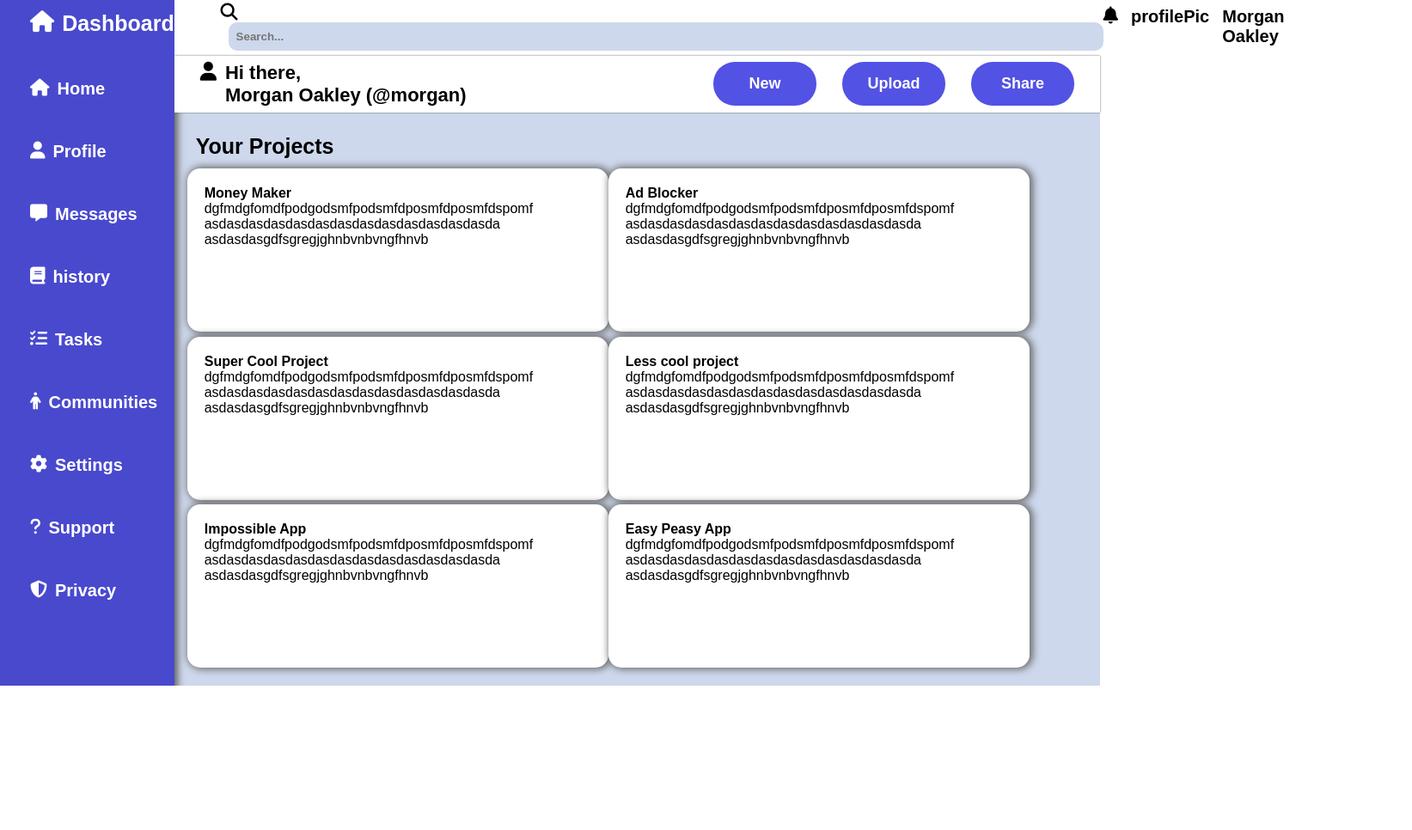
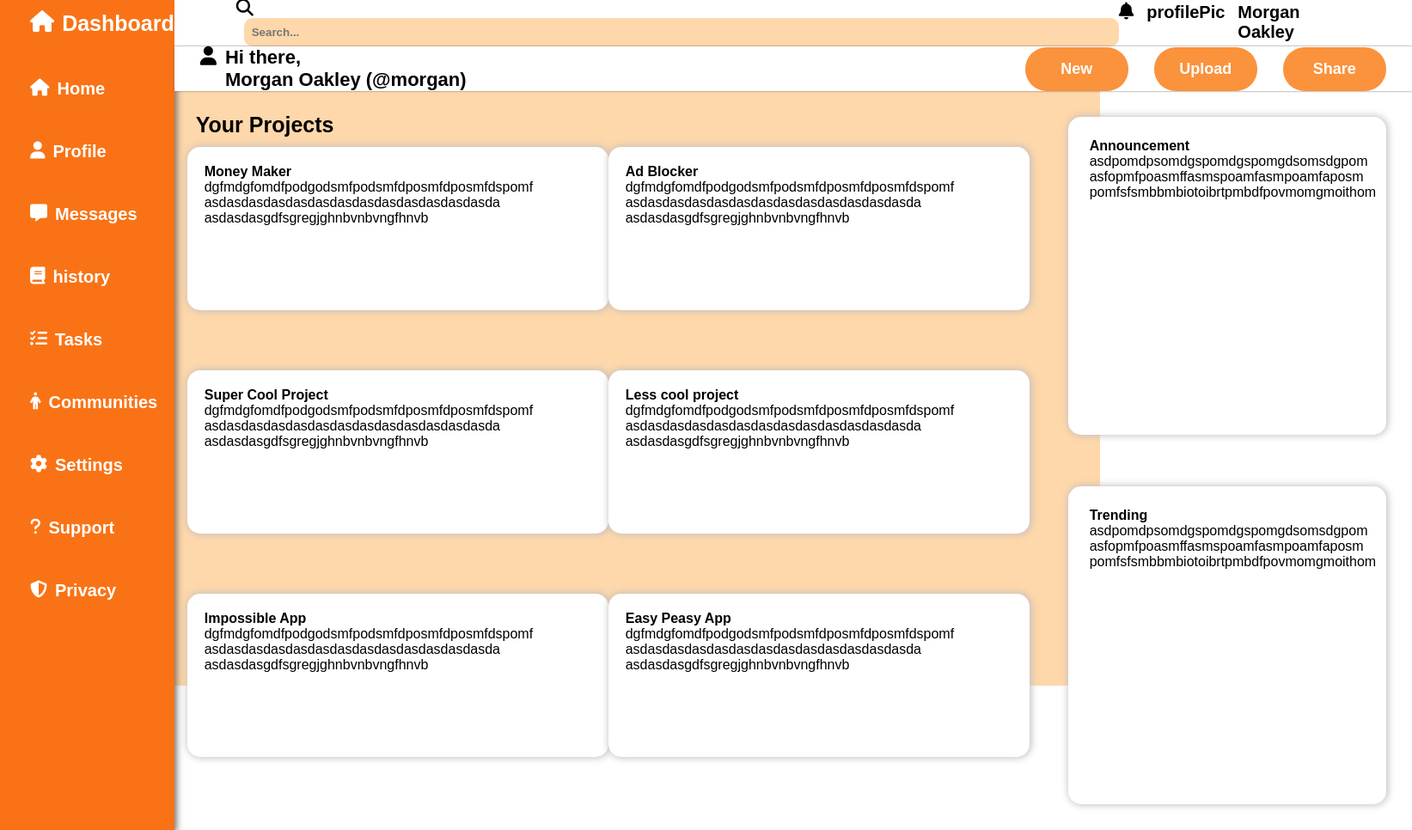
Before and after one commit to Domxv2156/admin-dash, a plain HTML site: page index.html in a window 1280 px wide. Shown: the part 2-968 px from the top of the page at 86% size, 1643 px wide, since content can reach past the window. Before the commit the page ends 800 px from the top, so only its background shows below. Drawn offline with Linux system fonts and the light colour scheme.

Commit message:
complete website

```diff
--- a/index.html
+++ b/index.html
@@ -135,8 +135,27 @@
 
 
 </div>
-
-
+<div class ="announcement">
+    <div class ="announceContent">
+        <h1>Announcement</h1>
+        <p>asdpomdpsomdgspomdgspomgdsomsdgpom
+            <br>
+            asfopmfpoasmffasmspoamfasmpoamfaposm
+            <br>
+            pomfsfsmbbmbiotoibrtpmbdfpovmomgmoithom
+        </p>
+    </div>
+</div>
+<div class ="trending">
+    <div class ="announceContent">
+        <h1>Trending</h1>
+        <p>asdpomdpsomdgspomdgspomgdsomsdgpom
+            <br>
+            asfopmfpoasmffasmspoamfasmpoamfaposm
+            <br>
+            pomfsfsmbbmbiotoibrtpmbdfpovmomgmoithom
+        </p>
+    </div>
 </div>
 
 
--- a/styles.css
+++ b/styles.css
@@ -25,7 +25,7 @@ time, mark, audio, video {
     display: grid;
     grid-template-columns: 1fr 4fr 1fr;
     grid-template-rows: 1fr 1fr 5fr 5fr;
-	background-color: rgba(201, 213, 235, 0.925);
+	background-color: #fed7aa;
 }
 
 .dashboard {
@@ -36,10 +36,10 @@ time, mark, audio, video {
 	justify-content: flex-start;
 	padding-left: 35px;
 	font-weight: 600;
-	background-color: rgb(73, 73, 206);
+	background-color: #f97316;
 	color:white;
 	font-size: 20px;
-	box-shadow: 2px 4px 8px 2px rgb(100, 97, 97);
+	box-shadow: 1px 2px 8px 1px rgb(100, 97, 97);
 	gap: 50px;
 
 
@@ -82,7 +82,7 @@ time, mark, audio, video {
 	padding: 9px;
 	border-radius: 10px;
 	border:0;
-	background-color:rgba(201, 213, 235, 0.925);
+	background-color:#fed7aa;
 	font-weight:bold;
 }
 
@@ -117,7 +117,7 @@ button {
 	color: white;
 	font-weight:600;
 	font-size: 18px;
-	background-color: rgb(82, 82, 228);
+	background-color: #fb923c;
 	padding: 15px;
 	border-radius: 25px;
 	border:0;
@@ -125,12 +125,12 @@ button {
 }
 
 button:hover{
-	background-color: rgb(104, 104, 223);
+	background-color: #fed7aa;
 	cursor: pointer;
 }
 
 button:active {
-	background-color: rgb(87, 87, 224);
+	background-color: #f97316;
 
 }
 
@@ -161,7 +161,7 @@ h2 {
 	grid-column:1/2;
 	background-color: white;
 	border-radius: 15px;
-	box-shadow: 2px 0px 8px 2px rgb(107, 106, 106);
+	box-shadow: 1px 0px 8px 1px rgb(194, 191, 191);
 	width: 450px;
 	height: 150px;
 	padding: 20px;
@@ -172,7 +172,7 @@ h2 {
 	grid-column:1/2;
 	background-color: white;
 	border-radius: 15px;
-	box-shadow: 2px 0px 8px 2px rgb(107, 106, 106);
+	box-shadow: 1px 0px 8px 1px rgb(194, 191, 191);
 	width: 450px;
 	height: 150px;
 	padding: 20px;
@@ -183,7 +183,7 @@ h2 {
 	grid-column:1/2;
 	background-color: white;
 	border-radius: 15px;
-	box-shadow: 2px 0px 8px 2px rgb(107, 106, 106);
+	box-shadow: 1px 0px 8px 1px rgb(194, 191, 191);
 	width: 450px;
 	height: 150px;
 	padding: 20px;
@@ -194,7 +194,7 @@ h2 {
 	grid-column:2/3;
 	background-color: white;
 	border-radius: 15px;
-	box-shadow: 2px 0px 8px 2px rgb(107, 106, 106);
+	box-shadow: 1px 0px 8px 1px rgb(194, 191, 191);
 	width: 450px;
 	height: 150px;
 	padding: 20px;
@@ -205,7 +205,7 @@ h2 {
 	grid-column:2/3;
 	background-color: white;
 	border-radius: 15px;
-	box-shadow: 2px 0px 8px 2px rgb(107, 106, 106);
+	box-shadow: 1px 0px 8px 1px rgb(194, 191, 191);
 	width: 450px;
 	height: 150px;
 	padding: 20px;
@@ -216,9 +216,41 @@ h2 {
 	grid-column:2/3;
 	background-color: white;
 	border-radius: 15px;
-	box-shadow: 2px 0px 8px 2px rgb(107, 106, 106);
+	box-shadow: 1px 0px 8px 1px rgb(194, 191, 191);
 	width: 450px;
 	height: 150px;
 	padding: 20px;
 
 }
+
+.announcement {
+	grid-row: 3/4;
+	grid-column: 3/4;
+	display: flex;
+	align-items: flex-start;
+	padding: 30px;
+
+
+}
+
+.announceContent {
+	background-color: white;
+	height: 320px;
+	width: 320px;
+	padding: 25px;
+	border-radius: 15px;
+	box-shadow: 1px 0px 8px 1px rgb(194, 191, 191);
+}
+
+.announceContent h1 {
+	font-weight: 900;
+}
+
+.trending {
+	grid-row: 4/5;
+	grid-column: 3/4;
+	display: flex;
+	align-items: flex-start;
+	padding: 30px;
+
+}
```
